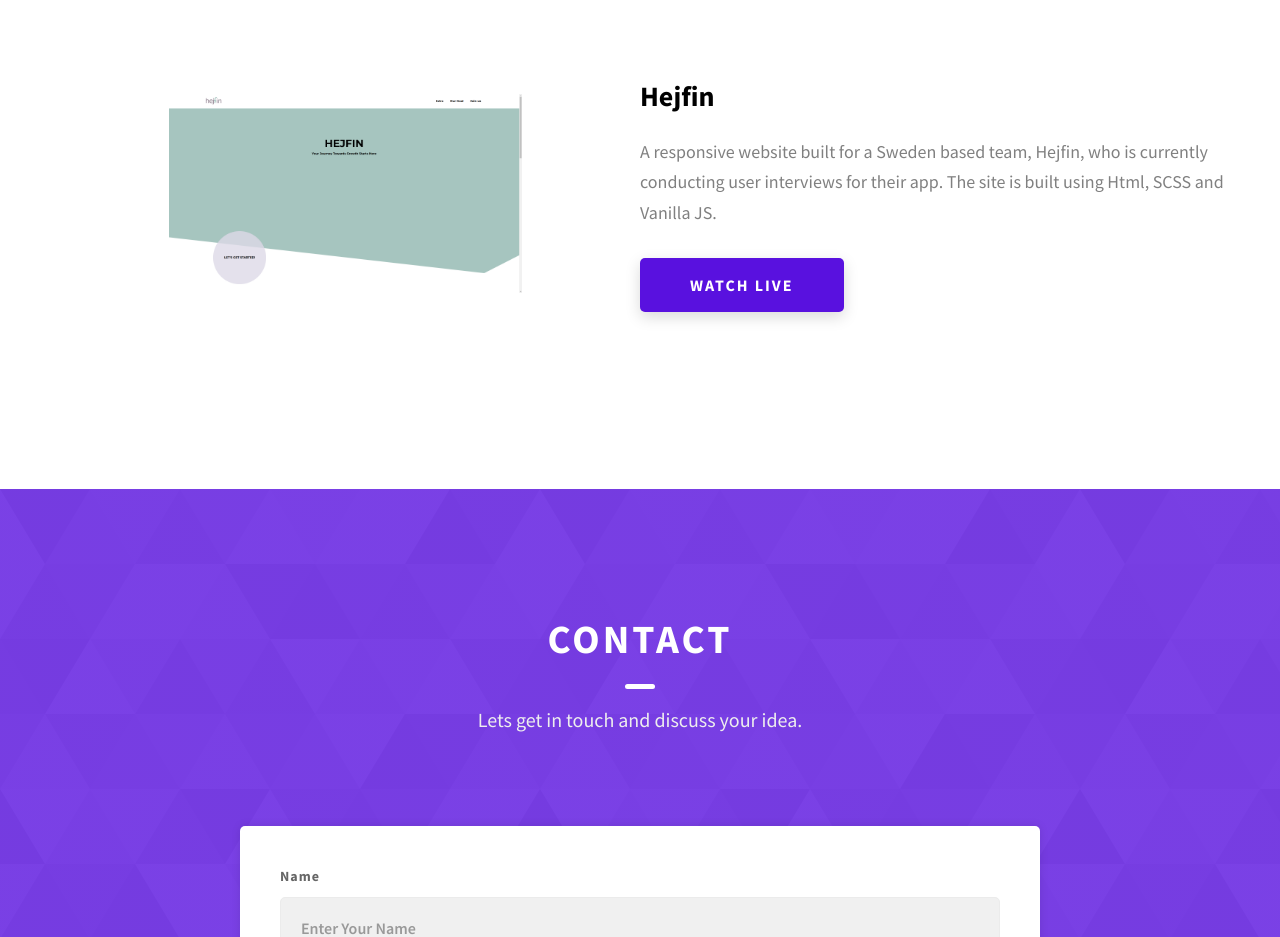
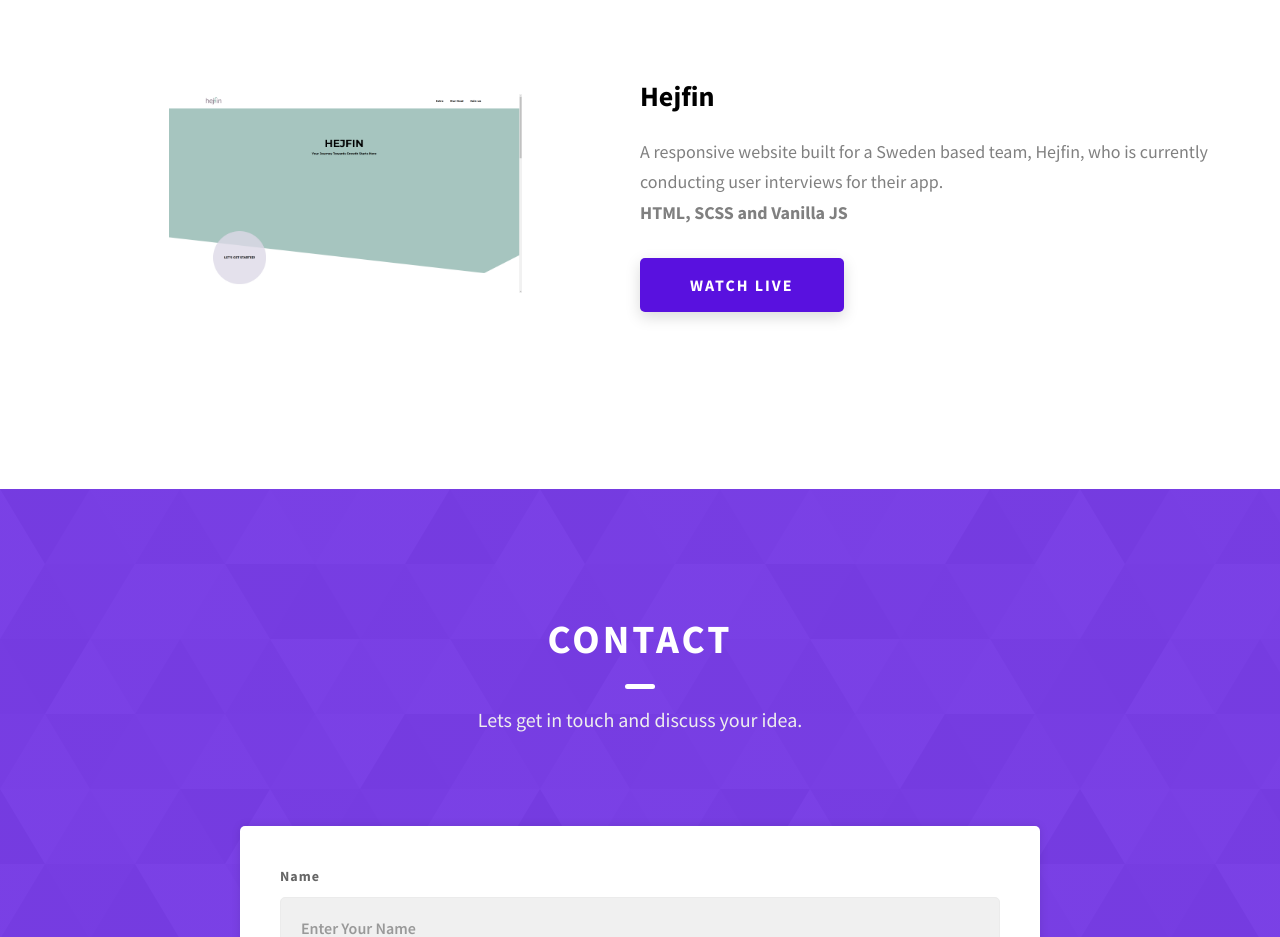
Before and after one commit to saira512dev/webDevPortfolio, a website: page index.html in a window 1280 px wide. Shown: the part 2860-3797 px from the top of the page. Drawn offline with Linux system fonts and the light colour scheme.

Commit message:
Updated hejfin

```diff
--- a/index.html
+++ b/index.html
@@ -275,7 +275,8 @@
             <div class="projects__row-content">
               <h3 class="projects__row-content-title">Hejfin</h3>
               <p class="projects__row-content-desc">
-                A responsive website built for a Sweden based team, Hejfin, who is currently conducting user interviews for their app. The site is built using Html, SCSS and Vanilla JS.
+                A responsive website built for a Sweden based team, Hejfin, who is currently conducting user interviews for their app.<br>
+                <strong>HTML, SCSS and Vanilla JS</strong>
               </p>
               <a
                 href="https://hejfin.com"
```
